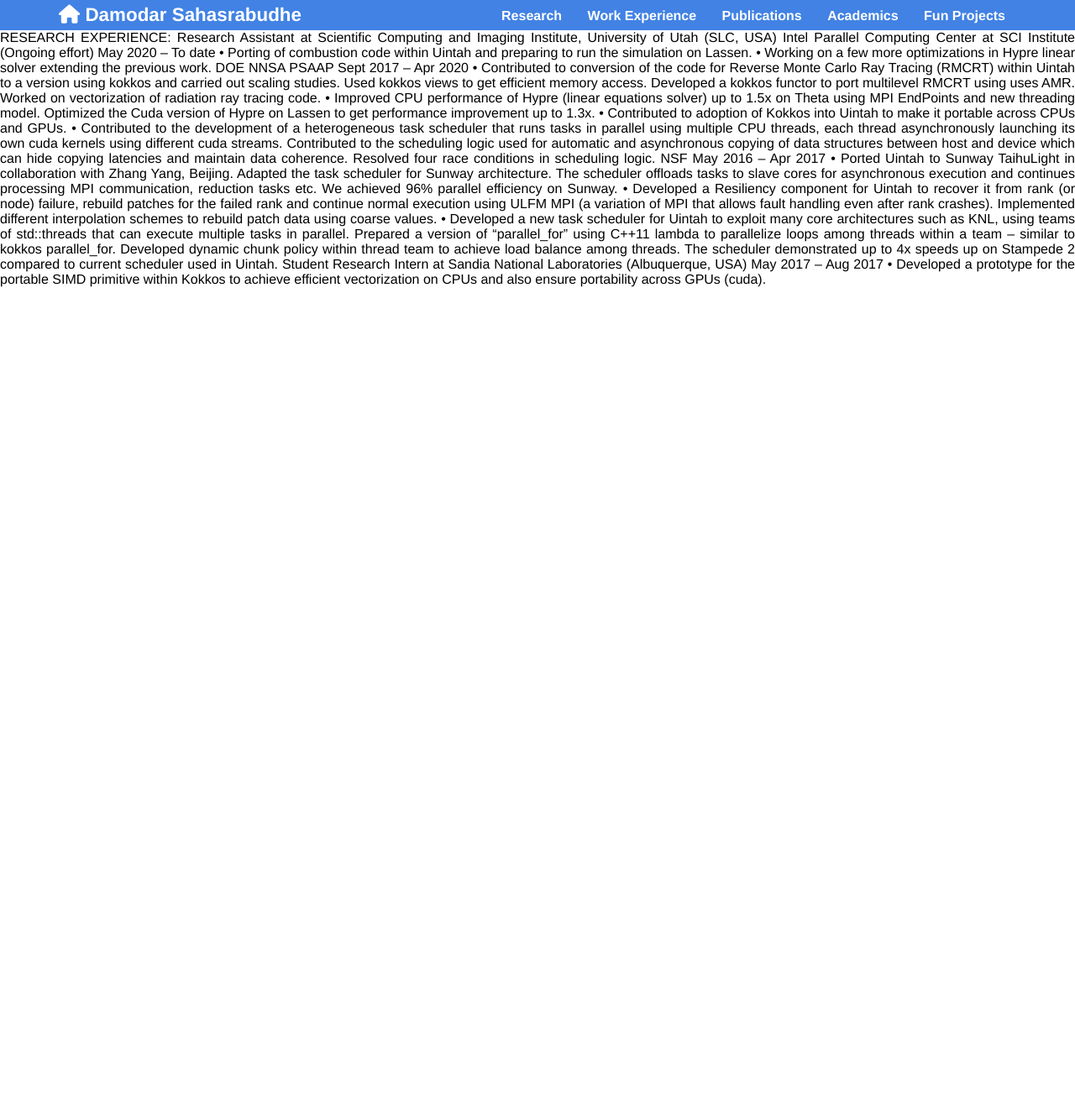
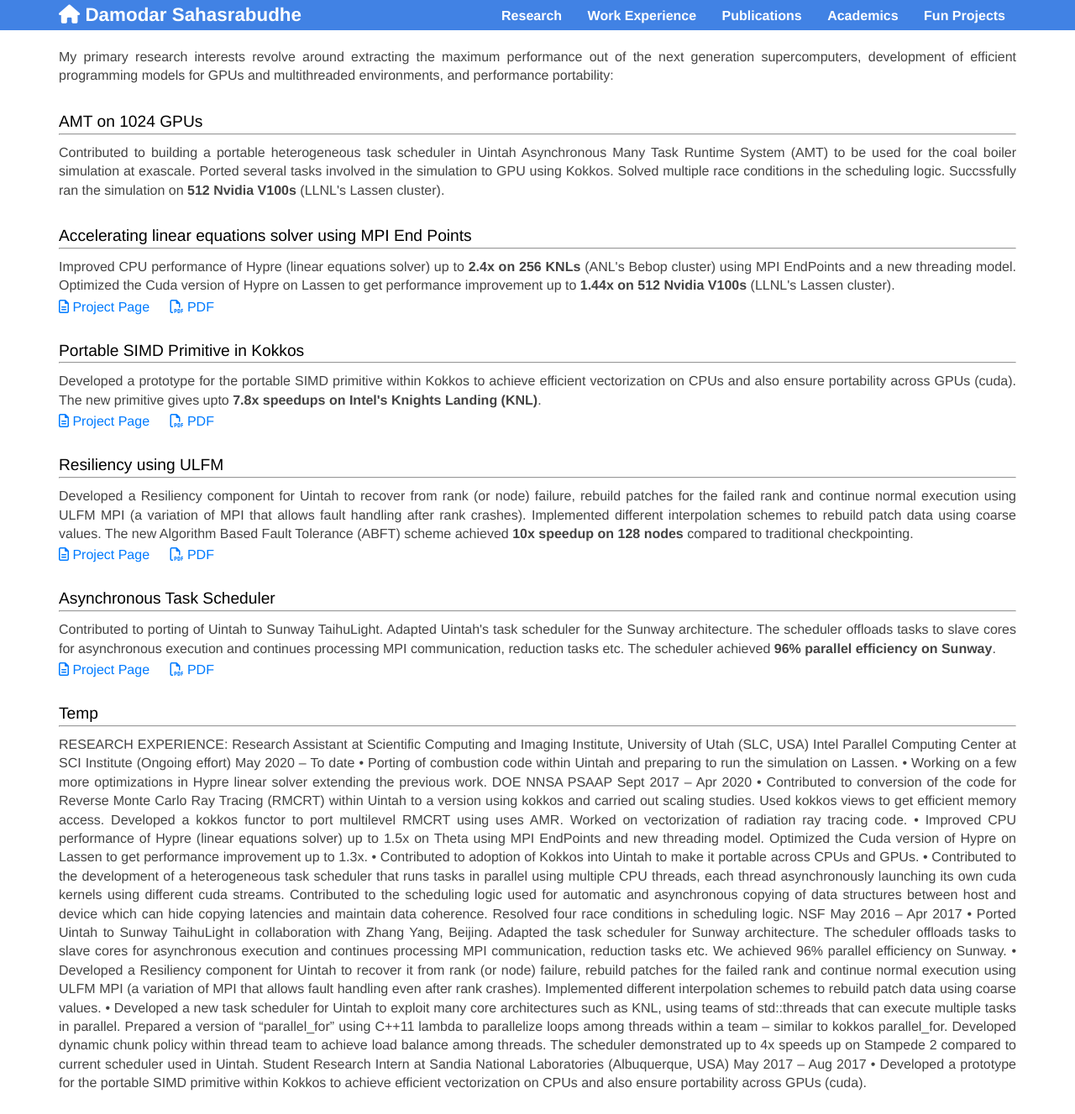
Before and after one commit to damu1000/damu1000.github.io, a Jekyll site: the page built from research/index.html, in a window 1280 px wide. Shown: the whole page at 84% size. Built offline with Jekyll 4.4.1, drawn with Linux system fonts in a browser that asks for light colours; nearby versions of some CDN libraries; before the commit the page ends 900 px from its top, so only the background shows below that.

Commit message:
Updated research page

```diff
--- a/_sass/elements.scss
+++ b/_sass/elements.scss
@@ -44,8 +44,8 @@ h2 {
 
 h3 {
 	margin: 20px 0 10px 0;
-	font-weight: 600;
-	font-size: 1em;
+	font-weight: 300;
+	font-size: 1.2em;
 	margin-top: 30px;
 	line-height: 1.4em;
 }
@@ -54,8 +54,16 @@ h3 {
 p, address {
 	font-size: 1em;
 	color: #444;
-	margin-top: 10px;
+	margin-top: 0px;
 	margin-bottom: 5px;
+	font-weight: 300;
+	line-height: 1.4em;
+}
+
+ul, li {
+	margin-top: 0px;
+	font-size: 1em;
+	color: #444;
 	font-weight: 300;
 	line-height: 1.4em;
 }
--- a/research/index.html
+++ b/research/index.html
@@ -3,6 +3,96 @@ title:
 description:
 layout: default
 ---
+
+<!-- Academics -->
+<div class="content">
+    <section>
+      <div class="container flex">
+        <div class="text editable">
+
+          <body>
+
+<!-- --------------------------------------------------------------------------------------------------------- -->
+            <p>My primary research interests revolve around extracting the maximum
+              performance out of the next generation supercomputers, development of efficient programming models
+            for GPUs and multithreaded environments, and performance portability: </p>
+
+<!-- --------------------------------------------------------------------------------------------------------- -->
+            <h3> AMT on 1024 GPUs <hr> </h3>
+            <p>Contributed to building a portable heterogeneous task scheduler in Uintah Asynchronous Many Task Runtime System (AMT)
+              to be used for the coal boiler simulation at exascale. Ported several tasks involved in the simulation to GPU using Kokkos.
+              Solved multiple race conditions in the scheduling logic.
+              Succssfully ran the simulation on <b>512 Nvidia V100s</b> (LLNL's Lassen cluster). </p>
+
+<!-- --------------------------------------------------------------------------------------------------------- -->
+            <h3> Accelerating linear equations solver using MPI End Points <hr> </h3>
+            <p>Improved CPU performance of Hypre (linear equations solver) up to <b>2.4x on 256 KNLs</b> (ANL's Bebop cluster) using
+              MPI EndPoints and a new threading model.
+              Optimized the Cuda version of Hypre on Lassen to get performance improvement up to <b>1.44x on 512 Nvidia V100s</b> (LLNL's Lassen cluster).</p>
+              <a href="{{ site.url }}/publications/3" style="margin-right: 20px">
+                <i class='far fa-file-alt' ></i>
+                Project Page
+              </a>
+              <a href="http://www.sci.utah.edu/publications/Sah2020a/hypre.pdf">
+                <i class='far fa-file-pdf'></i>
+                PDF
+              </a>
+
+<!-- --------------------------------------------------------------------------------------------------------- -->
+            <h3> Portable SIMD Primitive in Kokkos <hr> </h3>
+            <p>Developed a prototype for the portable SIMD primitive within Kokkos to
+              achieve efficient vectorization on CPUs and also ensure portability across GPUs (cuda).
+              The new primitive gives upto <b>7.8x speedups on Intel's Knights Landing (KNL)</b>.
+            </p>
+            <a href="{{ site.url }}/publications/2" style="margin-right: 20px">
+              <i class='far fa-file-alt' ></i>
+              Project Page
+            </a>
+            <a href="http://www.sci.utah.edu/publications/Sah2019b/portable_simd.pdf">
+              <i class='far fa-file-pdf'></i>
+              PDF
+            </a>
+
+
+<!-- --------------------------------------------------------------------------------------------------------- -->
+            <h3> Resiliency using ULFM <hr> </h3>
+            <p>Developed a Resiliency component for Uintah to recover from rank
+              (or node) failure, rebuild patches for the failed rank and continue normal
+              execution using ULFM MPI (a variation of MPI that allows fault handling after rank crashes).
+              Implemented different interpolation schemes to rebuild patch data using coarse values.
+              The new Algorithm Based Fault Tolerance (ABFT) scheme achieved <b>10x speedup on 128 nodes</b>
+              compared to traditional checkpointing.
+            </p>
+            <a href="{{ site.url }}/publications/1" style="margin-right: 20px">
+              <i class='far fa-file-alt' ></i>
+              Project Page
+            </a>
+
+            <a href="http://www.sci.utah.edu/publications/Sah2019a/00_Uintah_Resiliency.pdf">
+              <i class='far fa-file-pdf'></i>
+              PDF
+            </a>
+
+<!-- --------------------------------------------------------------------------------------------------------- -->
+            <h3> Asynchronous Task Scheduler <hr> </h3>
+            <p>Contributed to porting of Uintah to Sunway TaihuLight. Adapted Uintah's task scheduler
+               for the Sunway architecture. The scheduler offloads tasks to slave cores
+               for asynchronous execution and continues processing MPI communication, reduction tasks etc.
+               The scheduler achieved <b>96% parallel efficiency on Sunway</b>.</p>
+
+               <a href="{{ site.url }}/publications/0" style="margin-right: 20px">
+                 <i class='far fa-file-alt' ></i>
+                 Project Page
+               </a>
+
+               <a href="http://www.sci.utah.edu/publications/Yan2018a/Uintah-Sunway.pdf">
+                 <i class='far fa-file-pdf'></i>
+                 PDF
+               </a>
+
+<!-- --------------------------------------------------------------------------------------------------------- -->
+            <h3> Temp <hr> </h3>
+            <p>
               RESEARCH EXPERIENCE:
               Research Assistant at Scientific Computing and Imaging Institute, University of Utah (SLC, USA)
                     Intel Parallel Computing Center at SCI Institute (Ongoing effort)  	  	  	  	          May 2020 – To date
@@ -22,3 +112,10 @@ Research Assistant at Scientific Computing and Imaging Institute, University of
 
               Student Research Intern at Sandia National Laboratories (Albuquerque, USA)                                       May 2017 – Aug 2017
               •	Developed a prototype for the portable SIMD primitive within Kokkos to achieve efficient vectorization on CPUs and also ensure portability across GPUs (cuda).
+
+            </p>
+          </body>
+        </div>
+      </div>
+    </section>
+</div>
```
Also changed, not shown: index.html (+23 -17 lines). Lines whose indentation alone changed are shown as unchanged.
